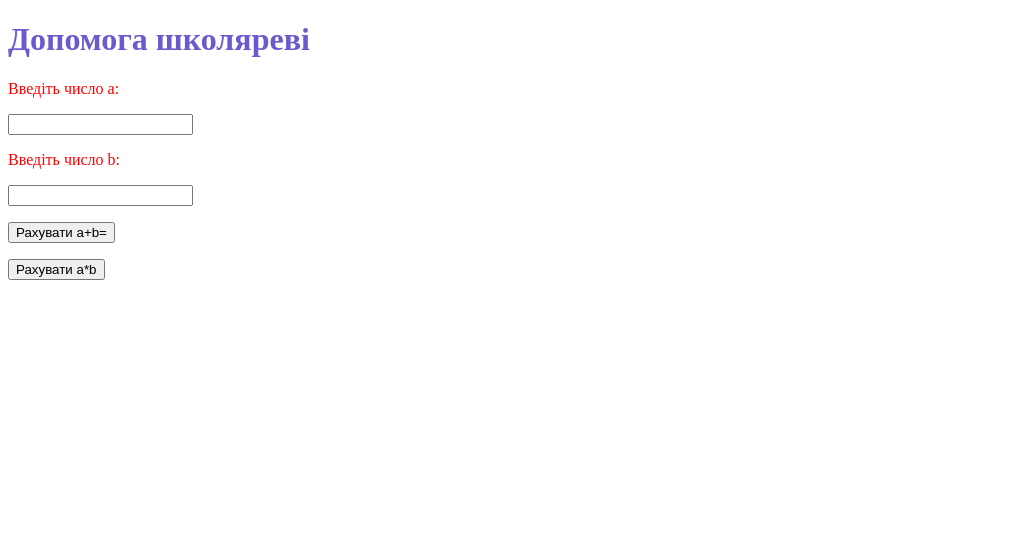
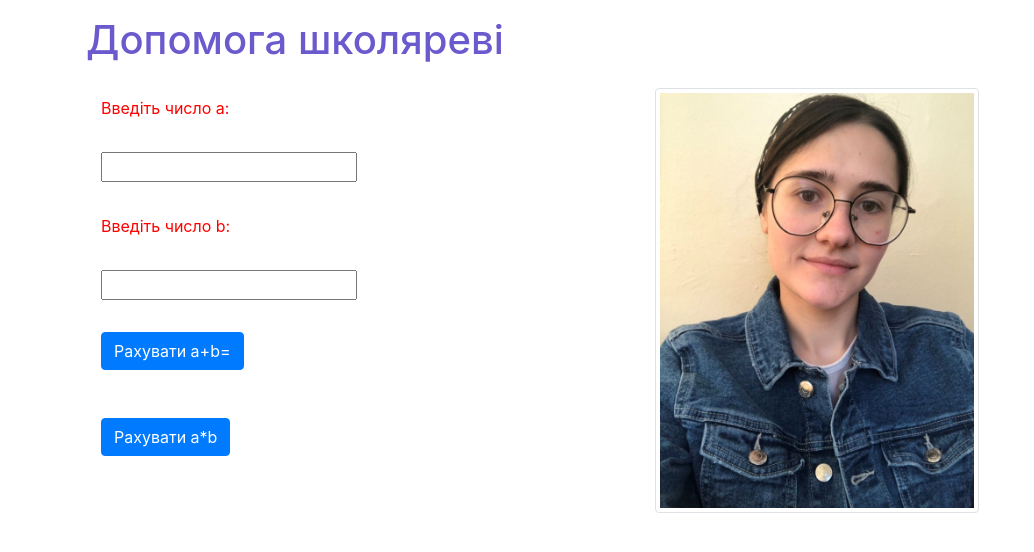
Before and after one commit to WebTechCNU/Sunamyta_lab1, a plain HTML site: page Math.html in a window 1280 px wide. Shown: the whole page, without its empty margins (0-1034 px from the left). Drawn offline with nearby package versions, Linux system fonts and the light colour scheme.

Commit message:
fix bootstrap

```diff
--- a/Math.css
+++ b/Math.css
@@ -1,2 +1,11 @@
-p{color:red;}
-h1{color:slateblue;}
+p {
+    color: red;
+}
+
+h1 {
+    color: slateblue;
+}
+
+#author-image{
+    max-width: 60%;
+}
--- a/Math.html
+++ b/Math.html
@@ -1,25 +1,55 @@
 <!DOCTYPE html>
 <html>
+
 <head>
     <meta charset="UTF-8" />
     <title>Index</title>
     <link rel="stylesheet" href="Math.css">
+    <!-- Latest compiled and minified CSS -->
+    <link rel="stylesheet" href="https://cdn.jsdelivr.net/npm/bootstrap@4.6.2/dist/css/bootstrap.min.css">
+
+    <!-- jQuery library -->
+    <script src="https://cdn.jsdelivr.net/npm/jquery@3.6.3/dist/jquery.slim.min.js"></script>
+
+    <!-- Popper JS -->
+    <script src="https://cdn.jsdelivr.net/npm/popper.js@1.16.1/dist/umd/popper.min.js"></script>
+
+    <!-- Latest compiled JavaScript -->
+    <script src="https://cdn.jsdelivr.net/npm/bootstrap@4.6.2/dist/js/bootstrap.bundle.min.js"></script>
 </head>
+
 <body>
-    <h1>Допомога школяреві</h1>
-   <p> Введіть число a:</p><input type="text" id="input_a">
-    <p>Введіть число b:</p><input type="text" id="input_b">
-    <p><button onclick="ab()">Рахувати a+b=</button></p>
-        <p><button onclick="ab()">Рахувати a*b</button></p>
+    <div id="1"></div>
+    <div id="2"></div>
+    <div id="3"></div>
+    <div class="container">
+        <div class="row">
+            <h1 class="m-3">Допомога школяреві</h1>
+        </div>
+        <div class="row">
+            <div class="col-sm-6">
+                <p class="m-3"> Введіть число a:</p>
+                <input class="m-3" type="text" id="input_a">
+                <p class="m-3">Введіть число b:</p>
+                <input class="m-3" type="text" id="input_b">
+                <p><button class="btn btn-primary m-3" onclick="ab()">Рахувати a+b=</button></p>
+                <p><button class="btn btn-primary m-3" onclick="ab()">Рахувати a*b</button></p>
+            </div>
+            <div class="col-sm-6">
+                <img id="author-image" src="img.jpg" alt="Author" class="img-thumbnail mt-2">
+            </div>
+        </div>
+    </div>
     <script>
-              function ab(){
+        function ab() {
             var a = parseInt(document.getElementById("input_a").value);
             var b = parseInt(document.getElementById("input_b").value);
             console.log(a);
             console.log(b);
-    alert(a+b);
-    alert(a*b);
+            alert(a + b);
+            alert(a * b);
         }
     </script>
 </body>
+
 </html>
--- a/script.js
+++ b/script.js
@@ -4,4 +4,6 @@ function ab(){
     console.log(a);
     console.log(b);
     alert(a+b)
+
+    let div = document.querySelector("#3");
 }
```
Lines whose indentation alone changed are shown as unchanged.
